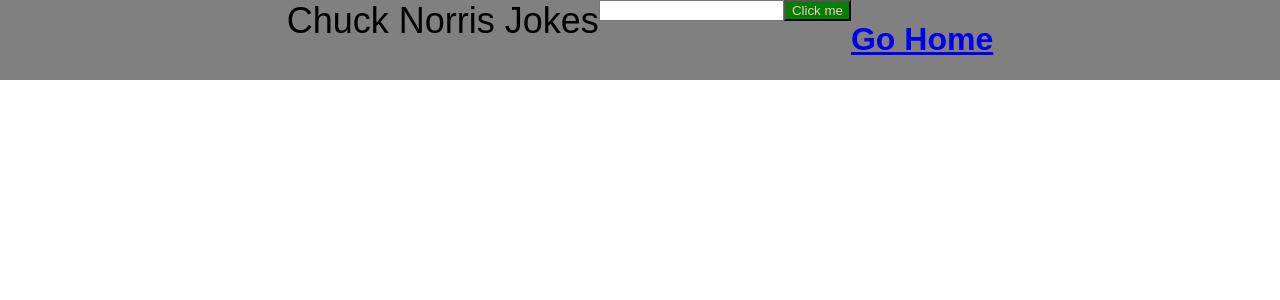
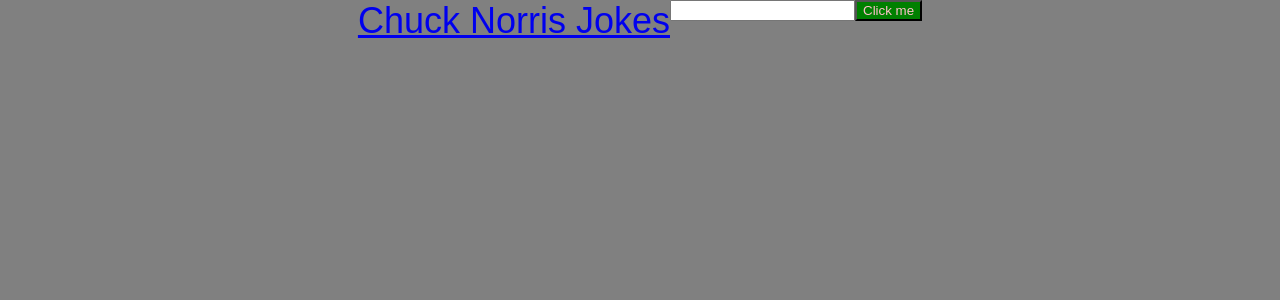
Before and after one commit to chrisninetyone/walker-texas-ranger, a React (Create React App) app: page / in a window 1280 px wide. Shown: the top 300 px of the page. Built offline with nearby package versions, Linux system fonts and the light colour scheme.

Commit message:
Fixed jokes rendering links bug.

```diff
--- a/src/App.js
+++ b/src/App.js
@@ -1,54 +1,51 @@
-import React, { Component } from 'react';
-import './App.css';
-import styled from 'styled-components';
-import { Router, Link } from '@reach/router';
-import Jokes from './Jokes';
+import React, { Component } from 'react'
+import './App.css'
+import styled from 'styled-components'
+import { Router, Link } from '@reach/router'
+import Jokes from './Jokes'
+import { navigate } from '@reach/router/lib/history'
 
 class App extends Component {
 	state = {
 		randomJoke: [],
 		input: ''
-	};
+	}
 
 	handleInput = event => {
-		this.setState({ input: event.target.value });
-	};
+		this.setState({ input: event.target.value })
+	}
 
 	handleJokes = () => {
-		const URL = `http://api.icndb.com/jokes/random/${this.state.input}`;
+		const URL = `http://api.icndb.com/jokes/random/${this.state.input}`
 		fetch(URL)
 			.then(response => response.json())
 			.then(response =>
-				this.setState({
-					randomJoke: this.state.randomJoke.concat(response.value)
-				})
-			);
-	};
+				this.setState(
+					{
+						randomJoke: this.state.randomJoke.concat(response.value)
+					},
+					() => {
+						navigate('/jokes')
+					}
+				)
+			)
+	}
 
 	render() {
 		return (
 			<AppContainer className="App">
 				<div>
-					<Header>Chuck Norris Jokes</Header>
+					<Link to="/">
+						<Header>Chuck Norris Jokes</Header>
+					</Link>
 				</div>
 				<div>
 					<input onChange={this.handleInput} />
-					<Link to="/jokes">
-						<Button onClick={this.handleJokes}>Click me</Button>
-					</Link>
+					<Button onClick={this.handleJokes}>Click me</Button>
 				</div>
-				{this.state.randomJoke ? (
-					this.state.randomJoke.map(val => (
-						<div>{val.joke.replace(/&quot;/g, '"')}</div>
-					))
-				) : (
-					<div />
-				)}
-				<Link to="/">
-					<h1>Go Home</h1>
-				</Link>
+				<Jokes joke={this.state.randomJoke} />
 			</AppContainer>
-		);
+		)
 	}
 }
 
@@ -62,15 +59,16 @@
 	background-color: grey;
 	margin: 0 auto;
 	text-align: center;
-`;
+	height: 100vh;
+`
 
 const Button = styled.button`
 	background-color: green;
 	color: pink;
-`;
+`
 
 const Header = styled.div`
 	font-size: 36px;
-`;
+`
 
-export default App;
+export default App
--- a/src/Jokes.js
+++ b/src/Jokes.js
@@ -1,14 +1,17 @@
-import React from 'react';
+import React from 'react'
+import { navigate } from '@reach/router'
 
 export default class Jokes extends React.Component {
-
-
-    componentDidMount(){
-
-    }
+	componentDidMount() {
+		this.props.joke === undefined && navigate('/')
+	}
 	render() {
-		return (
-			<div></div>
-		);
+		return this.props.joke ? (
+			this.props.joke.map(val => (
+				<div>{val.joke.replace(/&quot;/g, '"')}</div>
+			))
+		) : (
+			<div />
+		)
 	}
 }
```
